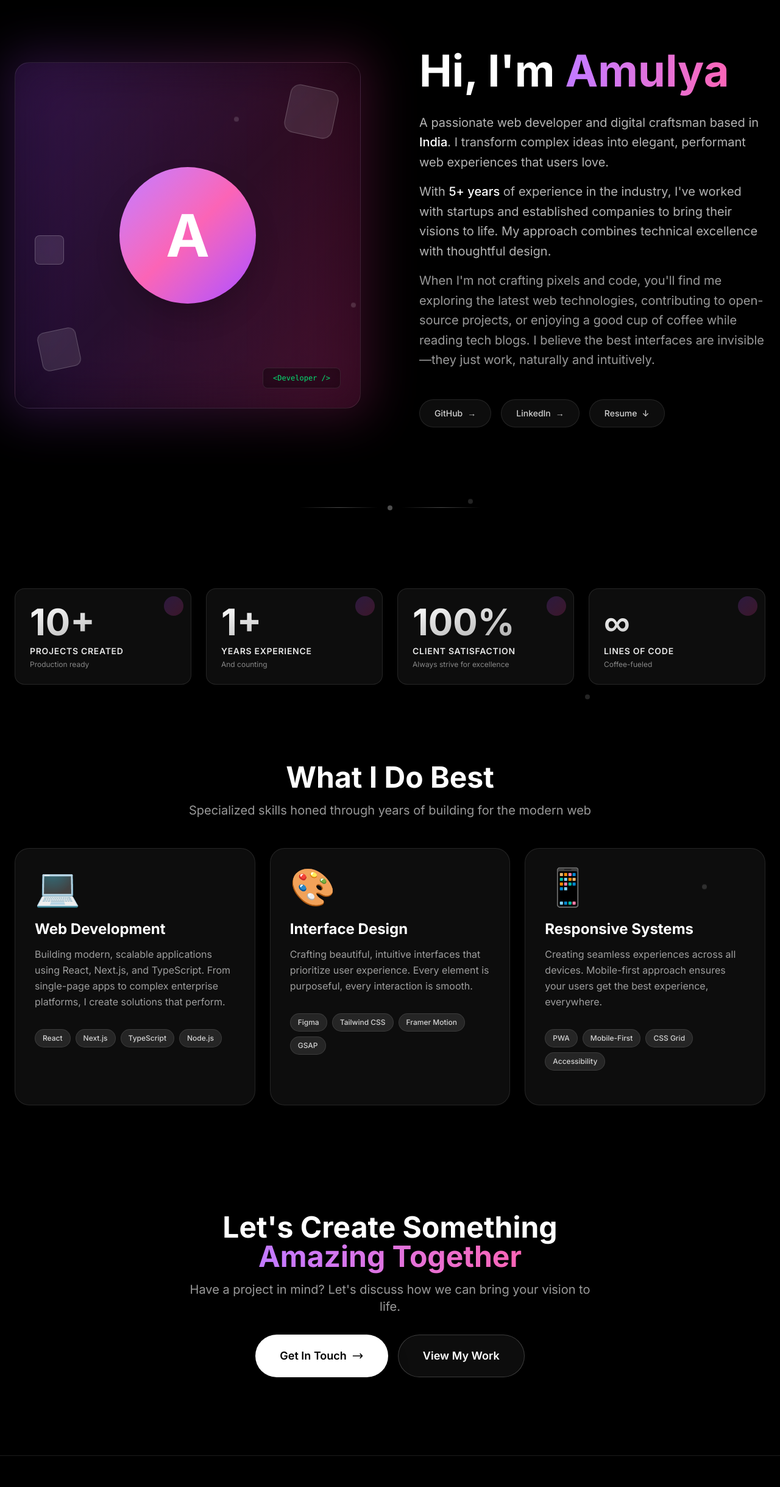
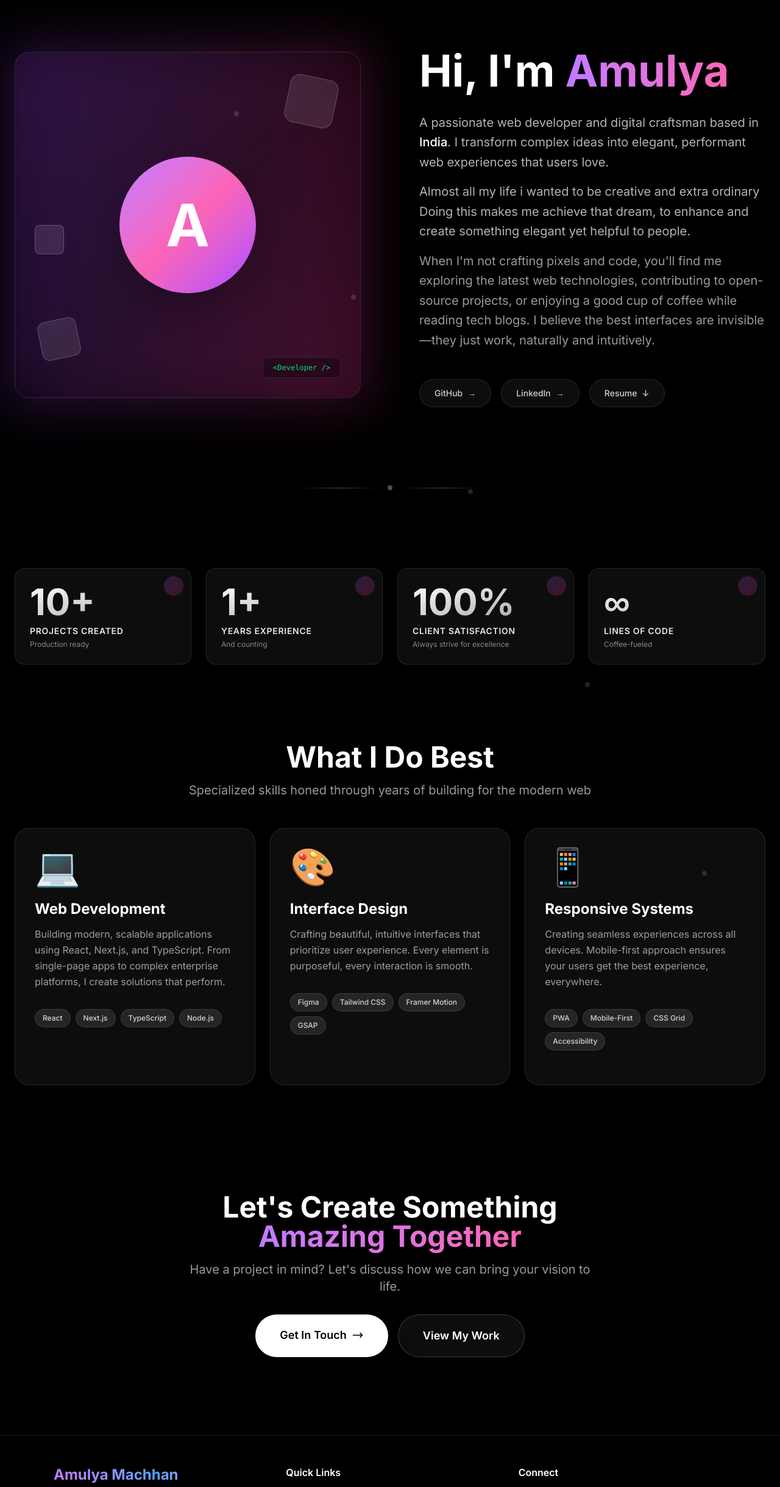
Before and after one commit to AmulyaMachhan/Portfolio, a React (Vite) app: page /about in a window 1280 px wide. Shown: the part 731-3170 px from the top of the page at 61% size. Built offline with nearby package versions, Linux system fonts and the light colour scheme.

Commit message:
Updated about

```diff
--- a/src/pages/About.jsx
+++ b/src/pages/About.jsx
@@ -1,3 +1,4 @@
+import { Link } from "react-router";
 import CurvedLoop from "../components/CurvedLoop";
 
 function About() {
@@ -112,12 +113,10 @@ function About() {
                         experiences that users love.
                       </p>
                       <p>
-                        With{" "}
-                        <span className="text-white font-medium">5+ years</span>{" "}
-                        of experience in the industry, I've worked with startups
-                        and established companies to bring their visions to
-                        life. My approach combines technical excellence with
-                        thoughtful design.
+                        Almost all my life i wanted to be creative and extra
+                        ordinary Doing this makes me achieve that dream, to
+                        enhance and create something elegant yet helpful to
+                        people.
                       </p>
                       <p className="text-white/60">
                         When I'm not crafting pixels and code, you'll find me
@@ -132,11 +131,19 @@ function About() {
                   {/* Quick Links */}
                   <div className="flex flex-wrap gap-4 pt-4">
                     {[
-                      { label: "GitHub", icon: "→" },
-                      { label: "LinkedIn", icon: "→" },
-                      { label: "Resume", icon: "↓" },
+                      {
+                        label: "GitHub",
+                        icon: "→",
+                        url: "https://github.com/AmulyaMachhan",
+                      },
+                      {
+                        label: "LinkedIn",
+                        icon: "→",
+                        url: "https://www.linkedin.com/in/amulya-machhan-5876bb261/",
+                      },
                     ].map((link, i) => (
-                      <button
+                      <a
+                        href={link.url}
                         key={i}
                         className="group px-6 py-3 rounded-full bg-white/5 hover:bg-white/10 border border-white/10 hover:border-white/30 transition-all duration-300 hover:scale-105"
                       >
@@ -146,8 +153,19 @@ function About() {
                             {link.icon}
                           </span>
                         </span>
-                      </button>
+                      </a>
                     ))}
+                    <Link
+                      to="/resume"
+                      className="group px-6 py-3 rounded-full bg-white/5 hover:bg-white/10 border border-white/10 hover:border-white/30 transition-all duration-300 hover:scale-105"
+                    >
+                      <span className="text-white/80 group-hover:text-white font-medium text-sm flex items-center gap-2">
+                        Resume
+                        <span className="group-hover:translate-x-1 group-hover:translate-y-0.5 transition-transform">
+                          ↓
+                        </span>
+                      </span>
+                    </Link>
                   </div>
                 </div>
               </div>
@@ -316,7 +334,10 @@ function About() {
                 </div>
 
                 <div className="flex flex-wrap justify-center gap-4">
-                  <button className="group relative px-10 py-5 bg-white text-black font-semibold text-lg rounded-full hover:scale-105 transition-all duration-300 overflow-hidden shadow-2xl">
+                  <Link
+                    to="/contact"
+                    className="group relative px-10 py-5 bg-white text-black font-semibold text-lg rounded-full hover:scale-105 transition-all duration-300 overflow-hidden shadow-2xl"
+                  >
                     <span className="relative z-10 flex items-center gap-2">
                       Get In Touch
                       <svg
@@ -334,11 +355,14 @@ function About() {
                       </svg>
                     </span>
                     <div className="absolute inset-0 bg-gradient-to-r from-purple-400 to-pink-400 opacity-0 group-hover:opacity-100 transition-opacity duration-300" />
-                  </button>
+                  </Link>
 
-                  <button className="px-10 py-5 bg-white/5 hover:bg-white/10 text-white font-semibold text-lg rounded-full border border-white/20 hover:border-white/40 transition-all duration-300 hover:scale-105">
+                  <Link
+                    to="/projects"
+                    className="px-10 py-5 bg-white/5 hover:bg-white/10 text-white font-semibold text-lg rounded-full border border-white/20 hover:border-white/40 transition-all duration-300 hover:scale-105"
+                  >
                     View My Work
-                  </button>
+                  </Link>
                 </div>
               </div>
             </div>
```
